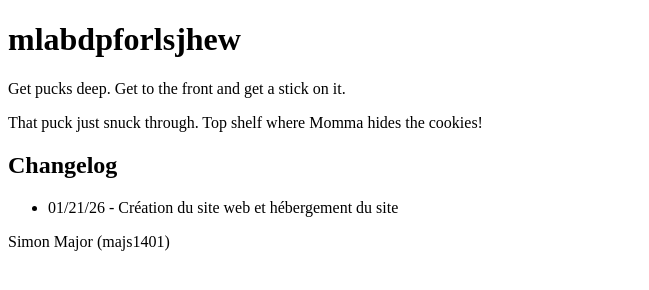
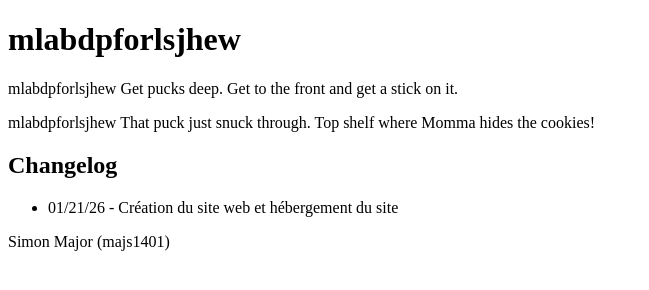
Before and after one commit to MajorSimono/Tp1IGE511, a plain HTML site: page index.html in a window 1280 px wide. Shown: the whole page, without its empty margins (0-649 px from the left). Drawn offline with Linux system fonts and the light colour scheme.

Commit message:
Update index.html

```diff
--- a/index.html
+++ b/index.html
@@ -7,9 +7,9 @@
 </head>
 <body>
     <h1>mlabdpforlsjhew</h1>
-    <p>Get pucks deep. Get to the front and get a stick on it.</p>
+    <p>mlabdpforlsjhew Get pucks deep. Get to the front and get a stick on it.</p>
 
-    <p>That puck just snuck through. Top shelf where Momma hides the cookies!</p>
+    <p>mlabdpforlsjhew That puck just snuck through. Top shelf where Momma hides the cookies!</p>
 
     <h2>Changelog</h2>
     <ul>
```
